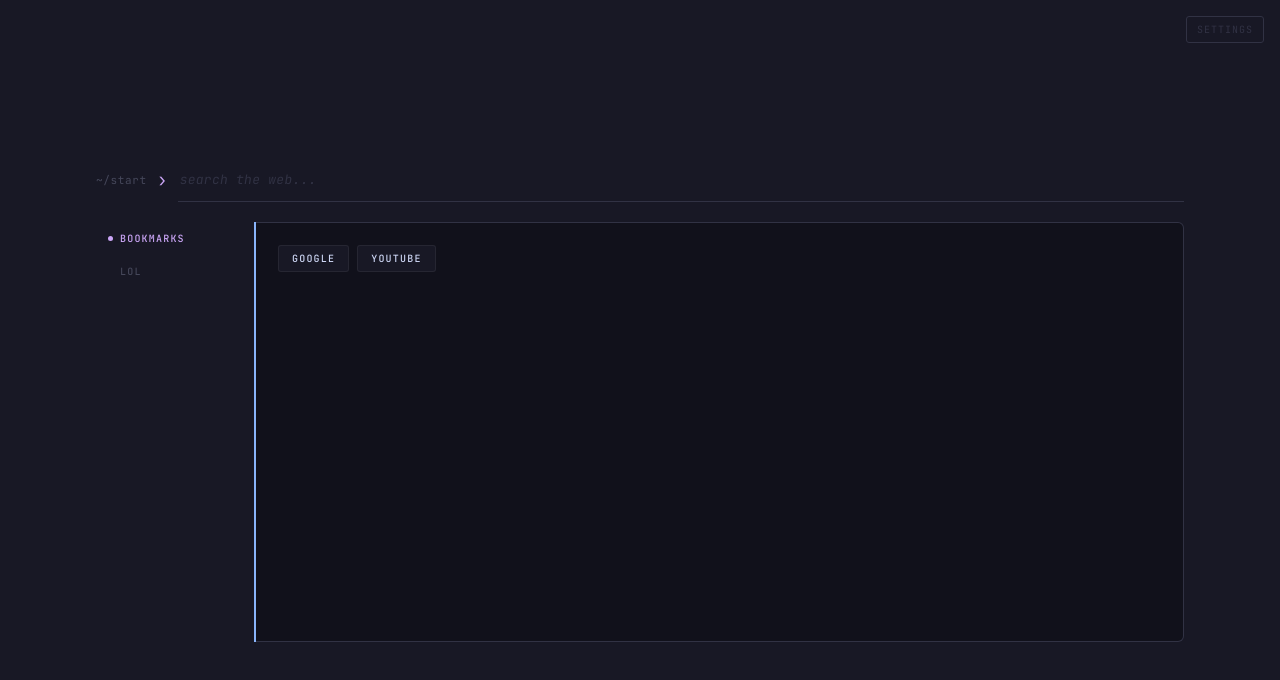
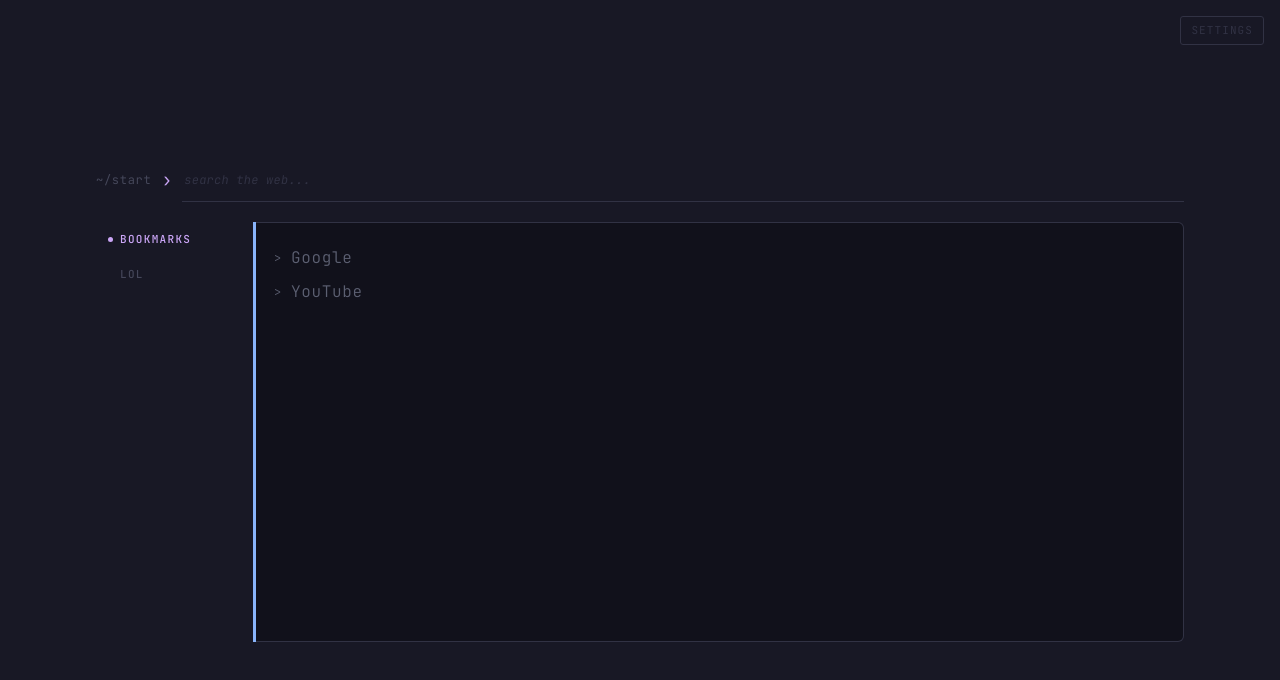
Before and after one commit to MattiaSilvestri/sweet-page, a website built with Vite: page index.html in a window 1280 px wide. Built offline with nearby package versions, Linux system fonts and the light colour scheme.

Commit message:
list buttons

```diff
--- a/src/style.css
+++ b/src/style.css
@@ -51,7 +51,7 @@ main>div {
 }
 
 .search-prompt .prompt-path {
-  font-size: 11px;
+  font-size: 12px;
   color: #45475a;
   letter-spacing: 0.06em;
   white-space: nowrap;
@@ -83,7 +83,7 @@ main>div {
   border-bottom: 1px solid #313244;
   color: #cdd6f4;
   font-family: "JetBrains Mono", monospace;
-  font-size: 13px;
+  font-size: 12px;
   font-weight: 400;
   padding: 0 2px;
   outline: none;
@@ -104,7 +104,7 @@ main>div {
 .tabbed-container {
   background: transparent !important;
   border: none !important;
-  border-right: 2px solid var(--color-ctp-blue) !important;
+  border-right: 3px solid var(--color-ctp-blue) !important;
   border-radius: 0 !important;
 }
 
@@ -117,7 +117,7 @@ main>div {
   padding: 9px 14px 9px 12px;
   cursor: pointer;
   font-family: "JetBrains Mono", monospace;
-  font-size: 10px;
+  font-size: 11px;
   font-weight: 500;
   letter-spacing: 0.12em;
   text-transform: uppercase;
@@ -166,8 +166,9 @@ main>div {
   height: 100%;
   overflow-y: auto;
   display: flex;
-  flex-wrap: wrap;
-  gap: 8px;
+  flex-direction: column;
+  flex-wrap: nowrap;
+  gap: 2px;
   align-content: flex-start;
 }
 
@@ -186,32 +187,48 @@ main>div {
 
 /* ── Link buttons ─────────────────────────────────── */
 .button-medium {
-  padding: 5px 13px;
-  font-size: 10px;
-  font-weight: 500;
-  letter-spacing: 0.12em;
-  text-transform: uppercase;
+  background: transparent !important;
+  border: none !important;
+  border-radius: 0 !important;
+  margin: 0 !important;
+  padding: 5px 0;
+  font-size: 16px;
+  font-weight: 200;
+  letter-spacing: 0.04em;
+  text-transform: none;
   font-family: "JetBrains Mono", monospace;
-  border-radius: 3px;
-  border: 1px solid rgba(255, 255, 255, 0.06);
-  transition: filter 0.12s ease, transform 0.12s ease;
   cursor: pointer;
+  width: 100%;
+  text-align: left;
+  display: flex;
+  align-items: center;
+  gap: 7px;
+  opacity: 0.4;
+  transition: opacity 0.15s ease;
+}
+
+.button-medium::before {
+  content: ">";
+  font-size: 12px;
+  color: var(--color-ctp-text);
+  opacity: 1;
+  flex-shrink: 0;
+  width: 10px;
+  transition: opacity 0.15s ease;
 }
 
 .button-medium:hover {
-  filter: brightness(1.25);
-  transform: translateY(-1px);
+  opacity: 1;
 }
 
 .button-medium:active {
-  filter: brightness(0.85);
-  transform: translateY(0) scale(0.97);
+  opacity: 0.7;
 }
 
 /* ── Settings button ──────────────────────────────── */
 .settings-button {
   font-family: "JetBrains Mono", monospace !important;
-  font-size: 10px !important;
+  font-size: 11px !important;
   letter-spacing: 0.1em !important;
   text-transform: uppercase;
   color: #313244 !important;
```
